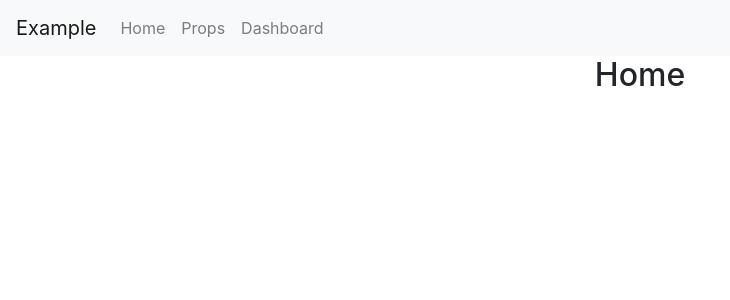
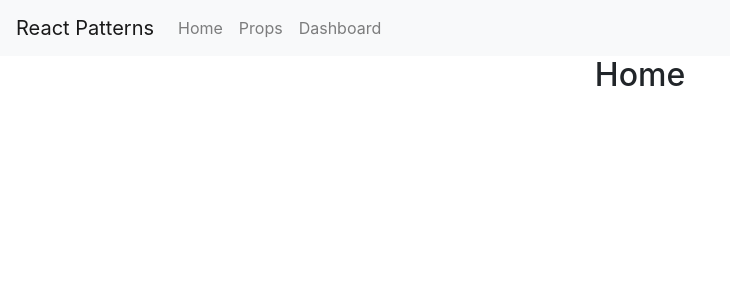
Before and after one commit to timeonator/react-patterns, a React (Create React App) app: page / in a window 1280 px wide. Shown: the top 300 px of the page, without its empty margins (0-730 px from the left). Built offline with nearby package versions, Linux system fonts and the light colour scheme.

Commit message:
minor cleanup router and app

```diff
--- a/src/App.js
+++ b/src/App.js
@@ -1,6 +1,5 @@
 import './App.css';
 import BasicRoute from './basicRoute'
-import Prop from './render-props/prop';
 
 // import RenderProps from './render-props/render-props'
 
--- a/src/basicRoute.js
+++ b/src/basicRoute.js
@@ -15,7 +15,7 @@ export default function BasicRoute() {
     <Router>
       <div>
         <Navbar bg="light" expand="lg">
-        <Navbar.Brand href="/">Example</Navbar.Brand>
+        <Navbar.Brand href="/">React Patterns</Navbar.Brand>
         <Navbar.Toggle aria-controls="basic-navbar-nav" />
         <Navbar.Collapse id="basic-navbar-nav">
             <Nav className = "d-flex justify-content-end" p2>
@@ -53,13 +53,6 @@ function Home() {
   );
 }
 
-function About() {
-  return (
-    <div>
-      <h2>About</h2>
-    </div>
-  );
-}
 
 function Dashboard() {
   return (
```
